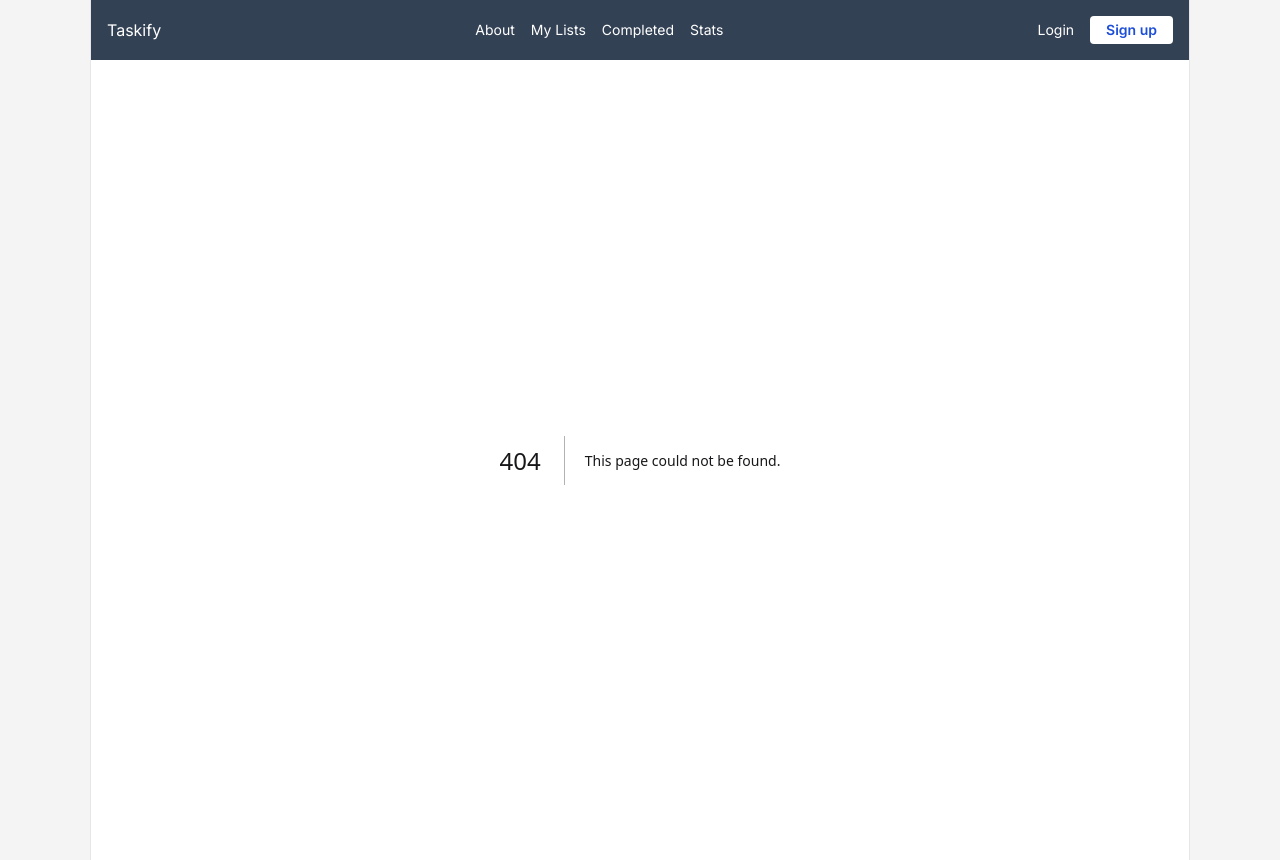
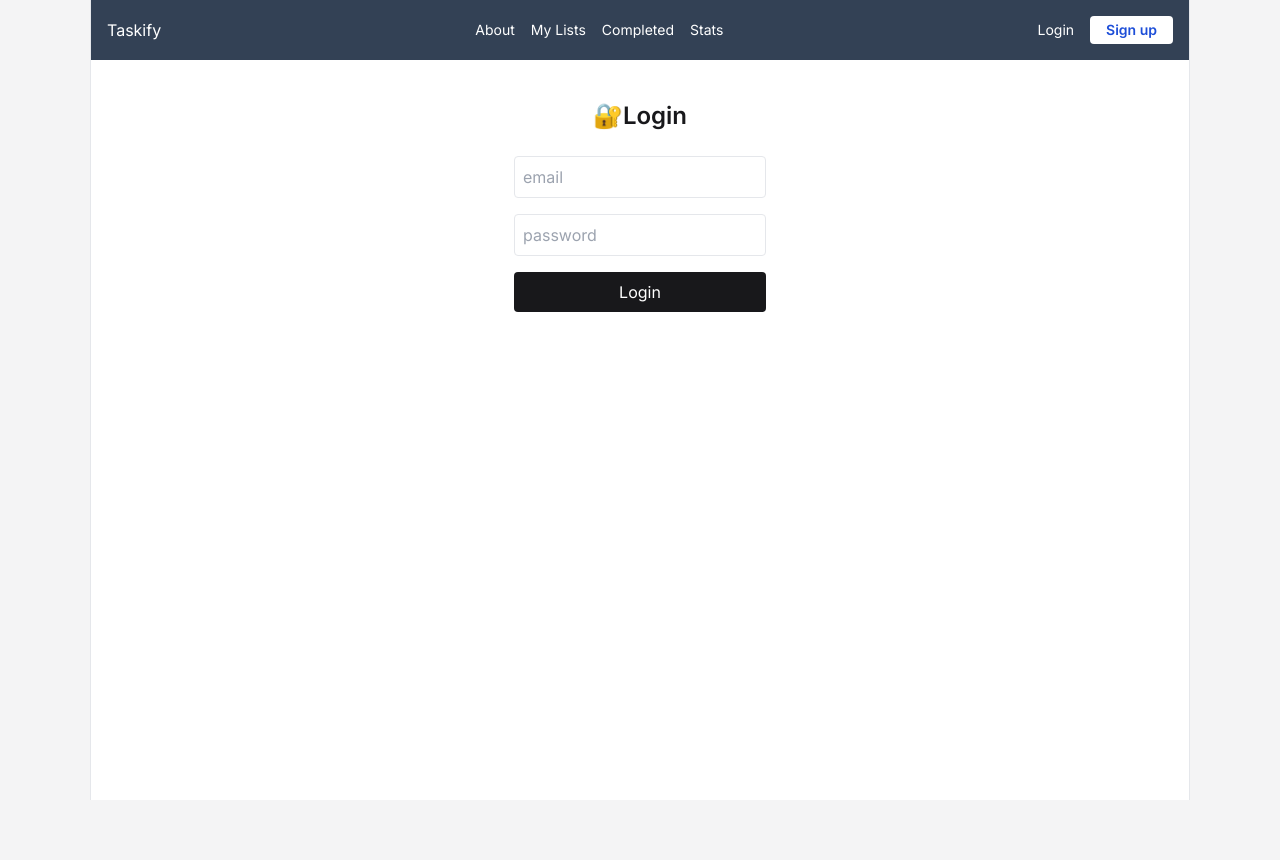
Before and after one commit to Ekpenga9000/taskify, a Next.js app: page /login in a window 1280 px wide. Before the commit this address had no page. After the commit the page ends 800 px from the top, so only its background shows below. Built offline with nearby package versions, Linux system fonts and the light colour scheme.

Commit message:
Finish the login page.

```diff
--- /dev/null
+++ b/src/app/login/Form.tsx
@@ -0,0 +1,92 @@
+"use client";
+import React, { useState } from "react";
+import { useToast } from "@/components/ui/use-toast";
+
+type FormData = {
+  email: string;
+  password: string;
+};
+
+const LoginForm = () => {
+  const { toast } = useToast();
+  const [formValue, setFormValue] = useState<FormData>({
+    email: "",
+    password: ""
+  });
+
+  const handleChange = (
+    e: React.ChangeEvent<HTMLInputElement | HTMLTextAreaElement>
+  ) => {
+    setFormValue((prevFormVal) => ({
+      ...prevFormVal,
+      [e.target.name]: e.target.value,
+    }));
+  };
+
+  const handleSubmit = (e: React.FormEvent<HTMLFormElement>) => {
+    e.preventDefault();
+    const { email, password } =
+      formValue;
+
+    if (!email || !password ) {
+      toast({
+        title: "Please fill all fields.",
+        style: {
+          backgroundColor: "red",
+          color: "#fff",
+        },
+      });
+
+      return;
+      }
+
+    //   if (password !== confirmPassword) {
+    //     toast({
+    //       title: "Passwords don't match.",
+    //       style: {
+    //         backgroundColor: "red",
+    //         color: "#fff",
+    //       },
+    //     });
+
+    //     return;
+    //   }
+    toast({
+      title: "Login successful!",
+      style: {
+        backgroundColor: "#fff",
+      },
+    });
+  };
+
+  return (
+    <section className="flex flex-col md:items-center pt-10 gap-6">
+      <h1 className="text-2xl font-semibold">🔐Login</h1>
+      <form onSubmit={handleSubmit}>
+        <input
+          type="email"
+          id="email"
+          name="email"
+          placeholder="email"
+          className="form-input"
+          value={formValue.email}
+          onChange={handleChange}
+        />
+        <input
+          type="password"
+          id="password"
+          name="password"
+          placeholder="password"
+          className="form-input"
+          value={formValue.password}
+          onChange={handleChange}
+        />
+        <button className="bg-zinc-900 text-white px-6 py-2 rounded w-full">
+          Login
+        </button>
+      </form>
+    </section>
+  );
+};
+
+export default LoginForm;
--- /dev/null
+++ b/src/app/login/page.tsx
@@ -0,0 +1,12 @@
+import React from 'react';
+import LoginForm from './Form';
+
+const page = () => {
+  return (
+      <section>
+          <LoginForm/>
+    </section>
+  )
+}
+
+export default page
--- a/src/components/Header.tsx
+++ b/src/components/Header.tsx
@@ -21,7 +21,9 @@ const Header = () => {
           </li>
         </ul>
         <ul className="flex items-center gap-4 text-sm">
-          <li className="cursor-pointer">Login</li>
+          <li className="cursor-pointer">
+            <Link href={"/login"}>Login</Link>
+          </li>
           <li className="cursor-pointer signup">
             <Link href={"/register"}>Sign up</Link>
           </li>
```
